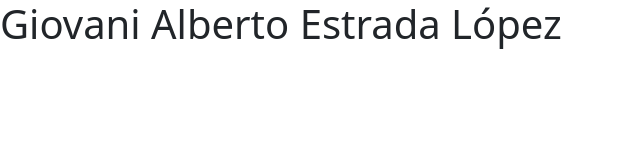
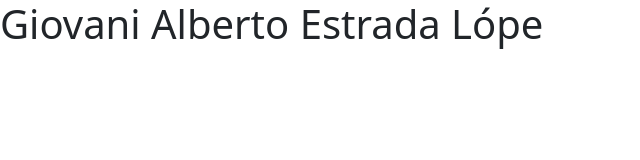
Before and after one commit to wardozvs/practica-3, a plain HTML site: page index.html in a window 1280 px wide. Shown: the full height of the page, 0-640 px from the left. Drawn offline with nearby package versions, Linux system fonts and the light colour scheme.

```diff
--- a/index.html
+++ b/index.html
@@ -9,7 +9,7 @@
 <body>
 
 
-    <h1>Giovani Alberto Estrada López</h1>
+    <h1>Giovani Alberto Estrada Lópe</h1>
     <script src="https://cdn.jsdelivr.net/npm/bootstrap@5.3.3/dist/js/bootstrap.bundle.min.js" integrity="sha384-YvpcrYf0tY3lHB60NNkmXc5s9fDVZLESaAA55NDzOxhy9GkcIdslK1eN7N6jIeHz" crossorigin="anonymous"></script>
 </body>
 </html>
```
